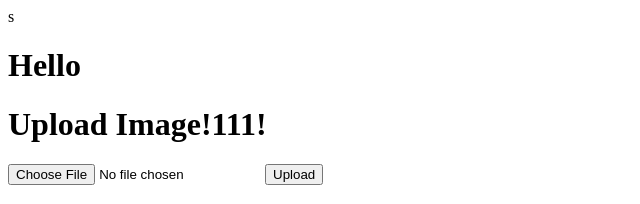
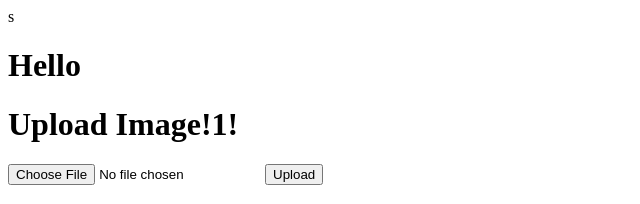
Before and after one commit to JonathanHaish/test, a website: page public/index.html in a window 1280 px wide. Shown: the top 204 px of the page, 0-640 px from the left. Drawn offline with Linux system fonts and the light colour scheme.

Commit message:
new version

```diff
--- a/public/index.html
+++ b/public/index.html
@@ -9,7 +9,7 @@
 
 <body style="background-color:white">
     <h1>Hello</h1>
-    <h1>Upload Image!111!</h1>
+    <h1>Upload Image!1!</h1>
     <form action="/upload" method="post" enctype="multipart/form-data">
         <input type="file" name="image">
         <button type="submit">Upload</button>
```
